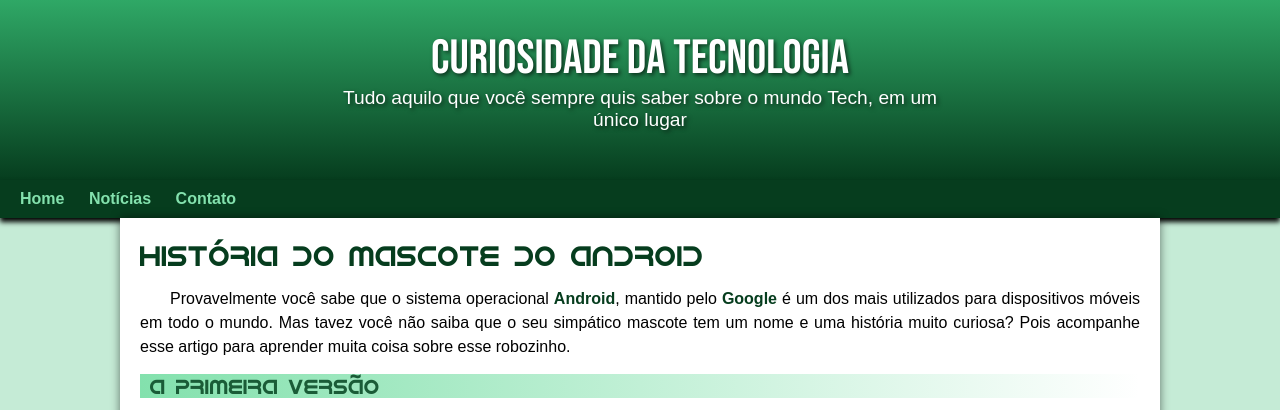
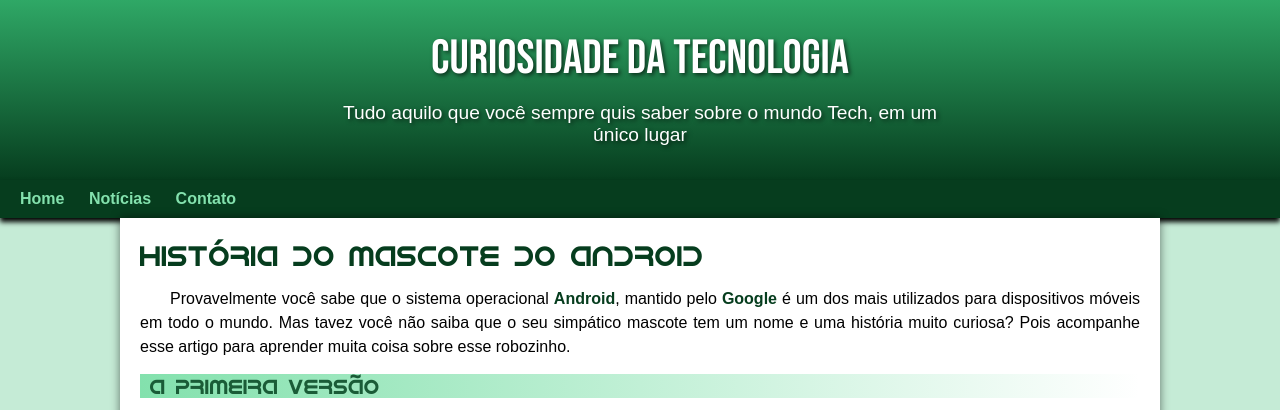
Before and after one commit to fernandoferrante/projeto-android, a plain HTML site: page index.html in a window 1280 px wide. Shown: the top 410 px of the page. Drawn offline with Linux system fonts and the light colour scheme.

Commit message:
correcao de margem

```diff
--- a/estilo/style.css
+++ b/estilo/style.css
@@ -53,7 +53,7 @@ header > h1 {
     font-family: var(--fonte-destaque);
     font-size: 3em;
     font-weight: normal;
-    padding-bottom: 0px;
+    padding-bottom: 15px;
     text-shadow: 2px 2px 4px rgba(0, 0, 0, 0.623);
 }
 header > p {
@@ -65,7 +65,7 @@ header > p {
     padding-right: 10px;
     margin: auto;
     text-shadow: 2px 2px 4px rgba(0, 0, 0, 0.623);
-    margin-bottom: 20px;
+    margin-bottom: 0px;
 
 }
 nav {
```
